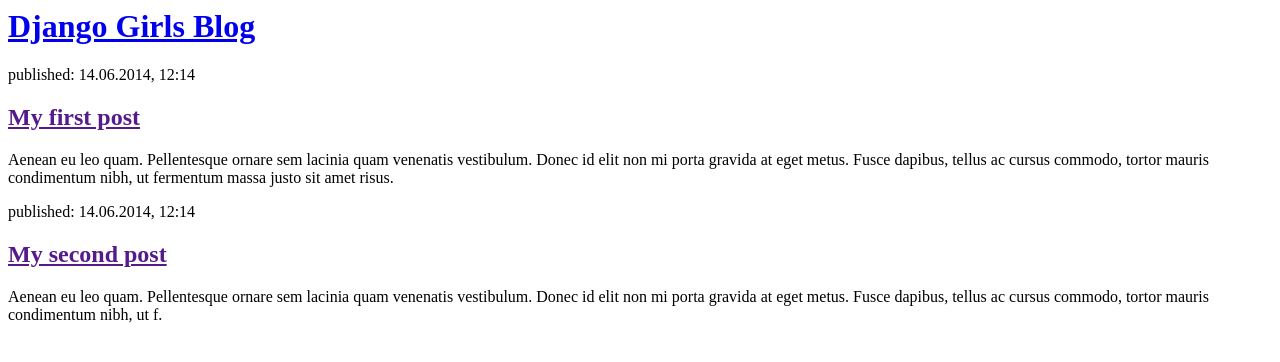
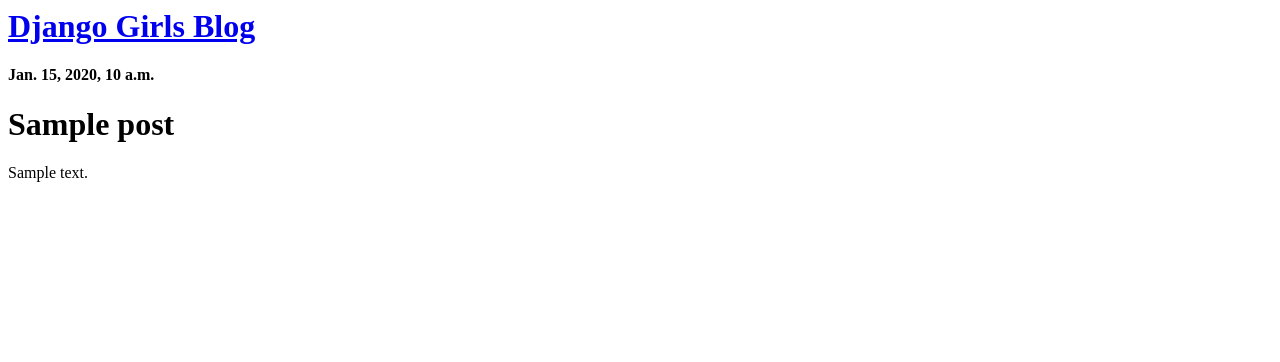
Before and after one commit to eamonnodwyer/my-first-blog, a Django app: template blog/templates/blog/post_list.html in a window 1280 px wide. Shown: the top 362 px of the page. Run offline with Django 3.2, Linux system fonts and the light colour scheme; the template is opened without the code that fills it: values that come from a table or form of the project are taken from there, others are empty; tables that the repository leaves empty hold one stand-in row (values such as "Sample post").

Commit message:
Modified templates to display posts from database.

```diff
--- a/blog/templates/blog/post_list.html
+++ b/blog/templates/blog/post_list.html
@@ -7,16 +7,13 @@
             <h1><a href="/">Django Girls Blog</a></h1>
         </div>
 
-        <div>
-            <p>published: 14.06.2014, 12:14</p>
-            <h2><a href="">My first post</a></h2>
-            <p>Aenean eu leo quam. Pellentesque ornare sem lacinia quam venenatis vestibulum. Donec id elit non mi porta gravida at eget metus. Fusce dapibus, tellus ac cursus commodo, tortor mauris condimentum nibh, ut fermentum massa justo sit amet risus.</p>
-        </div>
 
-        <div>
-            <p>published: 14.06.2014, 12:14</p>
-            <h2><a href="">My second post</a></h2>
-            <p>Aenean eu leo quam. Pellentesque ornare sem lacinia quam venenatis vestibulum. Donec id elit non mi porta gravida at eget metus. Fusce dapibus, tellus ac cursus commodo, tortor mauris condimentum nibh, ut f.</p>
-        </div>
+            {%for post in posts%}
+            <div>
+                <h4>{{post.published_date}}</h4>
+                <h1>{{ post.title }}</h1>
+                <p>{{post.text|linebreaksbr}}</p>
+                {% endfor %}
+            </div>
     </body>
 </html>
--- a/blog/views.py
+++ b/blog/views.py
@@ -1,6 +1,8 @@
 from django.shortcuts import render
-
+from django.utils import timezone
+from .models import Post
 # Create your views here.
 
 def post_list(request):
-    return render(request, 'blog/post_list.html', {})
+    posts = Post.objects.filter(published_date__lte=timezone.now()).order_by('published_date')
+    return render(request, 'blog/post_list.html', {'posts': posts})
--- a/mysite/settings.py
+++ b/mysite/settings.py
@@ -37,7 +37,7 @@ INSTALLED_APPS = [
     'django.contrib.sessions',
     'django.contrib.messages',
     'django.contrib.staticfiles',
-    'blog'
+    'blog',
 ]
 
 MIDDLEWARE = [
```
